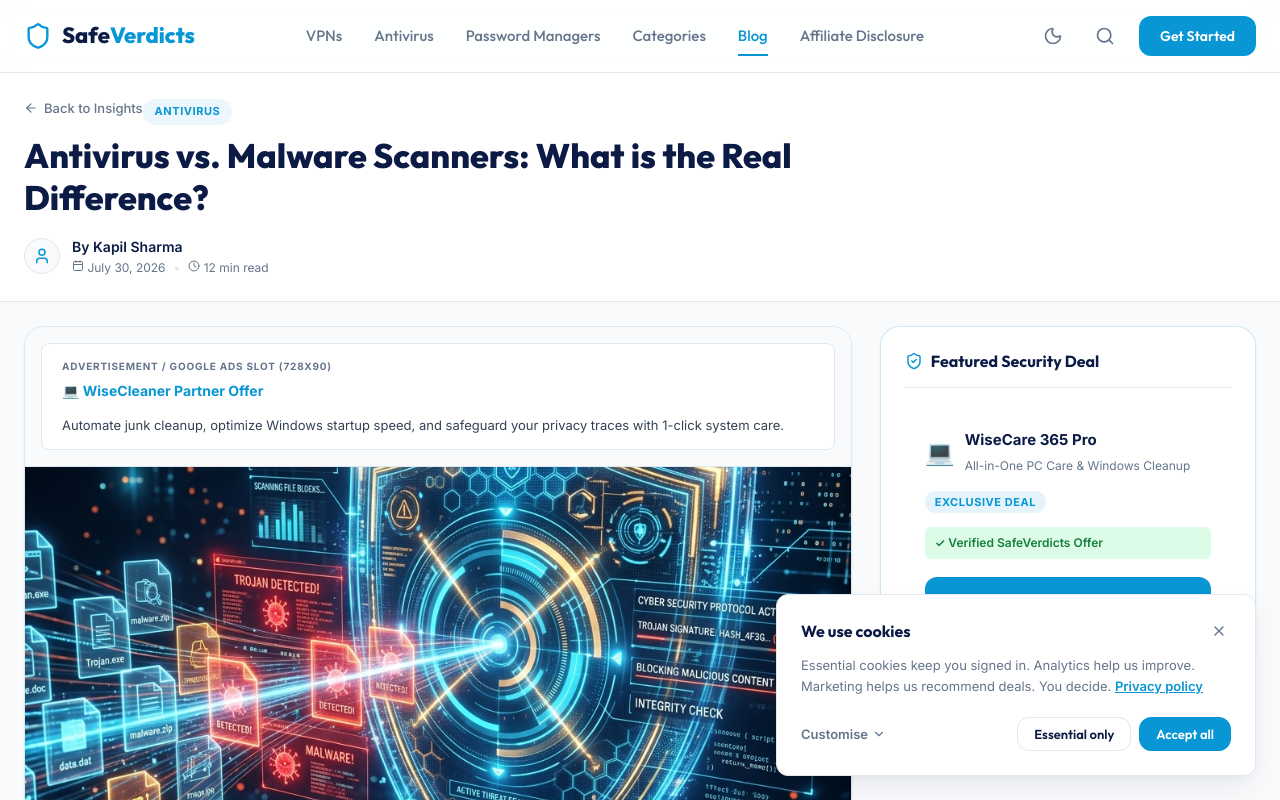
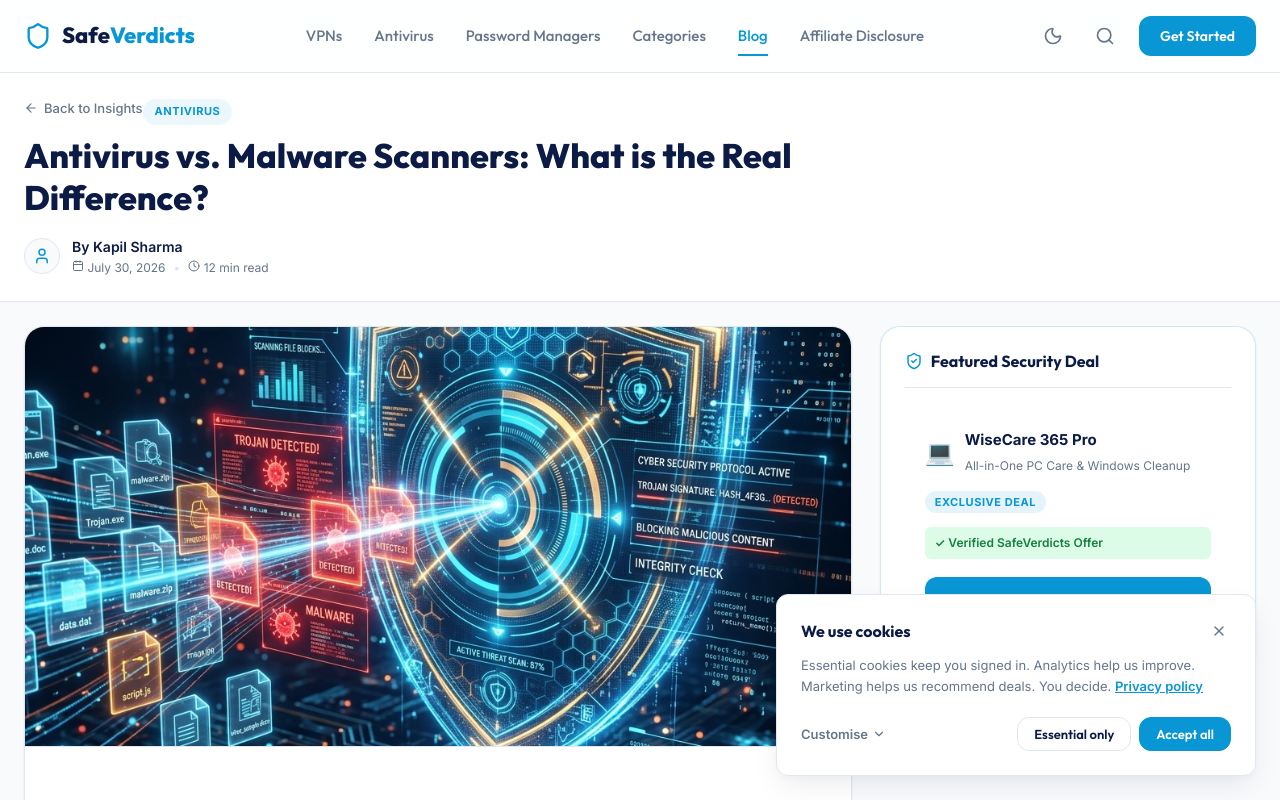
Before and after one commit to codershiveinterns-cloud/SafeVerdicts, a React (Vite) app: page /blog/antivirus-vs-malware-scanners in a window 1280 px wide. Shown: the top 800 px of the page. Built offline with nearby package versions, Linux system fonts and the light colour scheme.

Commit message:
Remove top ad banner placeholder from blog post layout

```diff
--- a/src/pages/BlogPost.jsx
+++ b/src/pages/BlogPost.jsx
@@ -243,17 +243,6 @@
       {/* Main Content Layout */}
       <div className="container post-container-grid">
         <article className="post-main-card card">
-          {/* Top Banner Ad Placement Slot */}
-          <div className="top-ad-placement-slot">
-            <div className="adsense-placeholder-box">
-              <div className="adsense-label">ADVERTISEMENT / GOOGLE ADS SLOT (728x90)</div>
-              <div className="adsense-banner-content">
-                <span className="banner-brand">💻 WiseCleaner Partner Offer</span>
-                <span className="banner-text">Automate junk cleanup, optimize Windows startup speed, and safeguard your privacy traces with 1-click system care.</span>
-              </div>
-            </div>
-          </div>
-
           {/* Software Preview Dashboard Hero / Image Header */}
           <div className="post-media-image-header">
             {post.imageSrc && (
```
